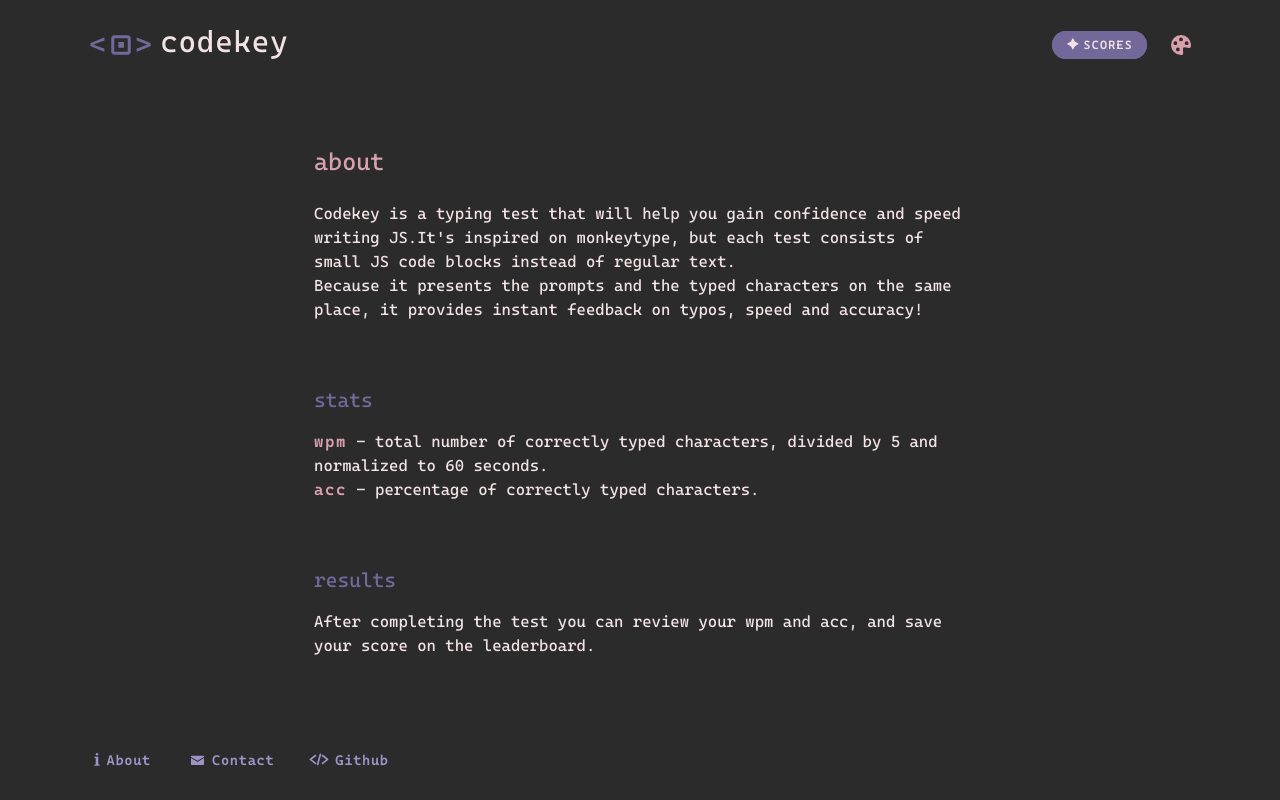
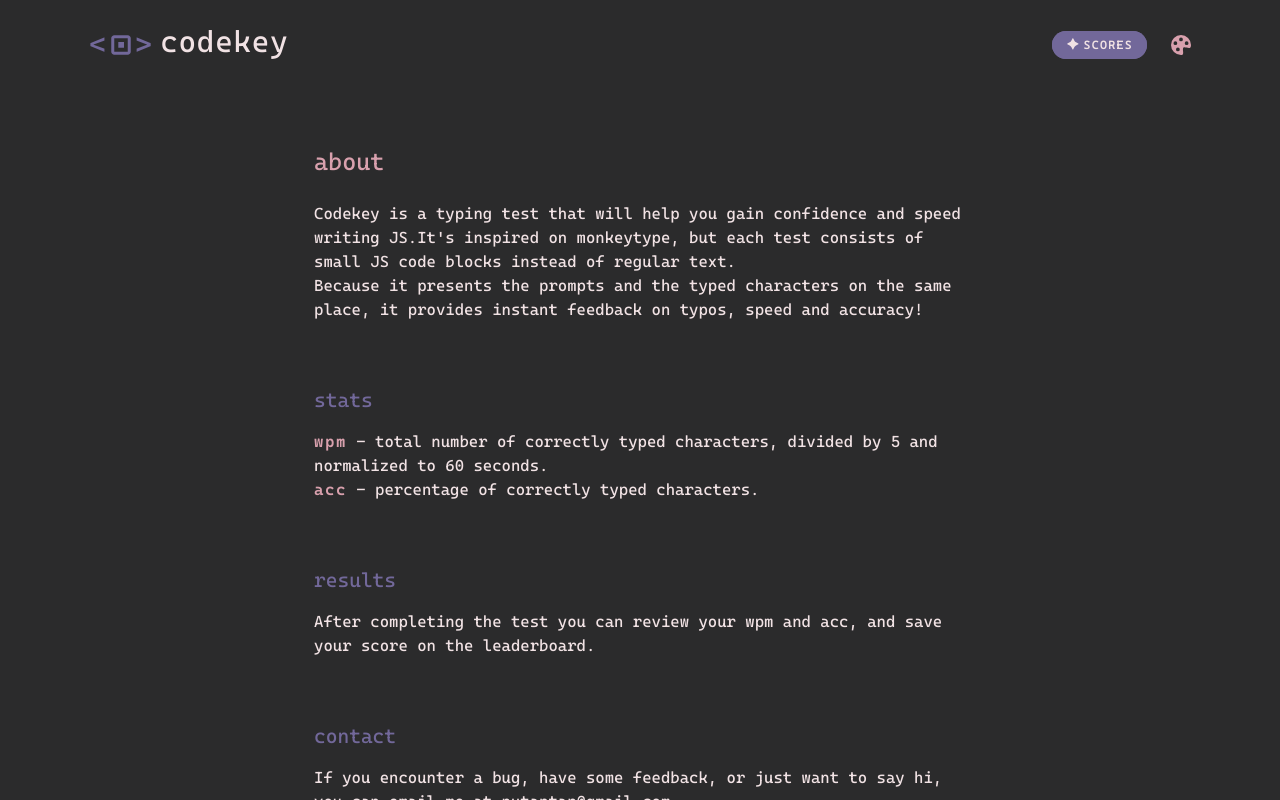
Before and after one commit to nutaptap/codekey, a React (Vite) app in the folder frontend/: page /about in a window 1280 px wide. Built offline with nearby package versions, Linux system fonts and the light colour scheme.

Commit message:
Fixed scroll issue

```diff
--- a/frontend/src/App.tsx
+++ b/frontend/src/App.tsx
@@ -20,7 +20,7 @@ function App() {
   return (
     <Router>
       <div
-        className={`font-cascadia-mono text-text bg-background w-screen min-w-screen h-screen min-h-screen flex flex-col items-center ${theme}`}
+        className={`font-cascadia-mono text-text bg-background w-screen min-w-screen h-screen min-h-screen flex flex-col items-center overflow-x-hidden custom-scrollbar ${theme}`}
       >
         <Header switchTheme={switchTheme} theme={theme} />
         <Routes>
--- a/frontend/src/components/About.tsx
+++ b/frontend/src/components/About.tsx
@@ -1,6 +1,6 @@
 export function About() {
   return (
-    <main className="w-screen bg-background flex justify-center mt-8 overflow-hidden">
+    <main className="w-screen bg-background flex justify-center mt-8">
       <div className="p-6 max-w-[700px]">
         <h1 className="text-sub text-2xl mb-6">about</h1>
         <section className="mb-16">
@@ -33,7 +33,7 @@ export function About() {
             your score on the leaderboard.
           </p>
         </section>
-        <section className="mb-20">
+        <section className="pb-20">
           <h2 className="text-main text-xl mb-4">contact</h2>
           <p>
             If you encounter a bug, have some feedback, or just want to say hi,
--- a/frontend/src/components/Leaderboard.tsx
+++ b/frontend/src/components/Leaderboard.tsx
@@ -61,7 +61,7 @@ export function Leaderboard({ toggleModal }: LeaderboardProps) {
     <div className="fixed inset-0 flex items-center justify-center bg-gray-900 bg-opacity-60 z-20 w-screen backdrop-filter backdrop-blur-[1px] ">
       <main id="modal" className="absolute z-20 flex flex-col items-end">
         <div className="bg-background rounded-lg p-6 pt-10 text-lg text-sub w-[590px] h-[325px] overflow-hidden">
-          <div className="rounded-lg overflow-auto max-h-[250px] custom-scrollbar flex justify-center">
+          <div className="rounded-lg overflow-auto max-h-[250px] flex justify-center">
             <table className="text-left mr-2 text-sm">
               <thead>
                 <tr className="text-neutral text-xs">
```
